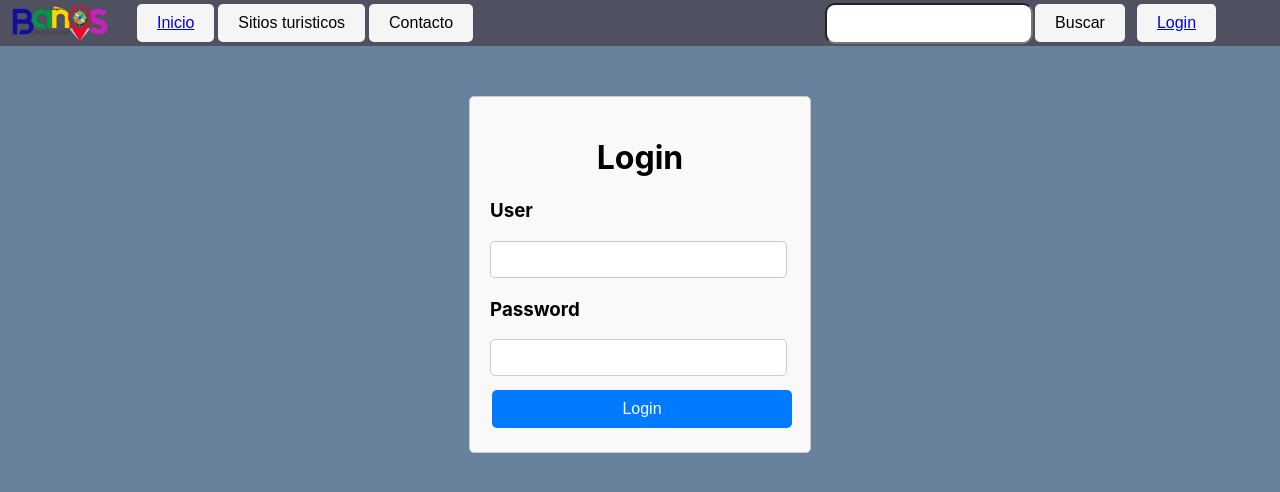
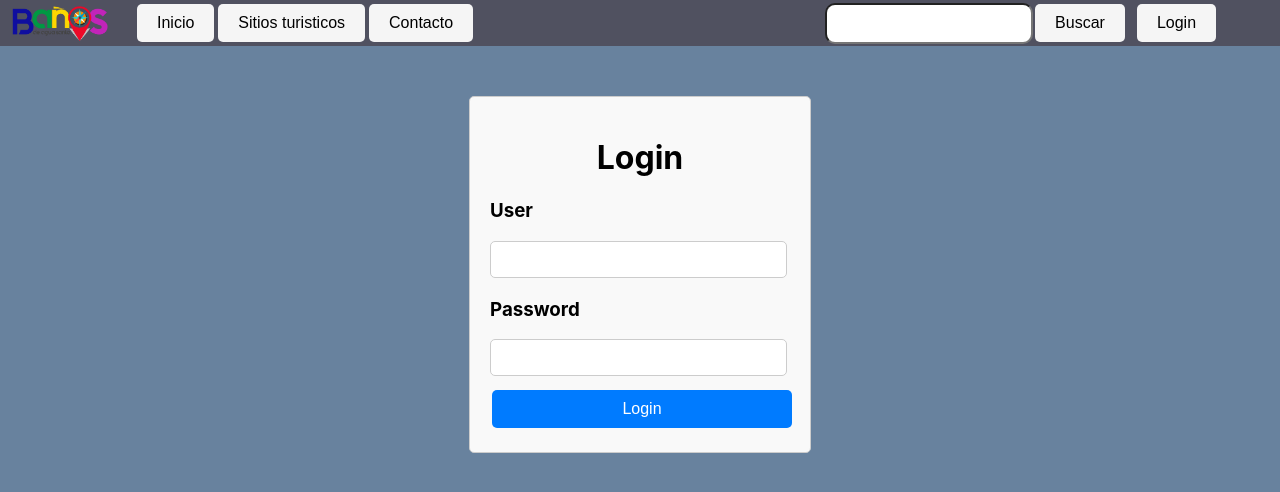
Before and after one commit to CarlosAl21/AWM, a React (Create React App) app: page /login in a window 1280 px wide. Shown: the top 492 px of the page. Built offline with nearby package versions, Linux system fonts and the light colour scheme.

Commit message:
Se linkearon las Rutas

```diff
--- a/src/Pages/Login.jsx
+++ b/src/Pages/Login.jsx
@@ -12,7 +12,7 @@ export default function Login() {
             <input className='user' type="text" />
             <h3>Password</h3>
             <input className='password' type="text" name="" id="" />
-            <button className='loginbutton'>Login</button>
+            <button className='loginbutton'><a href="/">Login</a></button>
         </div>
     </div>
   )
--- a/src/Styles/EstilosLogin.css
+++ b/src/Styles/EstilosLogin.css
@@ -42,3 +42,15 @@
   .cuadrologin .loginbutton:hover {
     background-color: #0056b3;
   }
+  a {
+    display: flex;
+    text-decoration: none;
+    color: inherit;
+    text-align: center;
+  }
+  .cuadrologin .loginbutton a {
+    display: flex;
+    align-items: center;
+    justify-content: center;
+    text-align: center;
+  }
```
